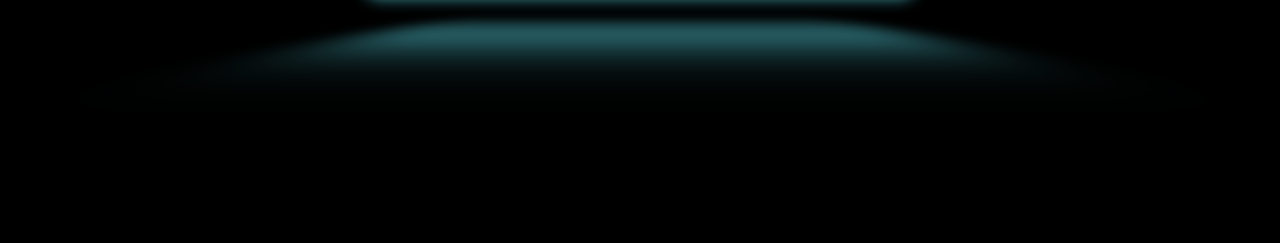
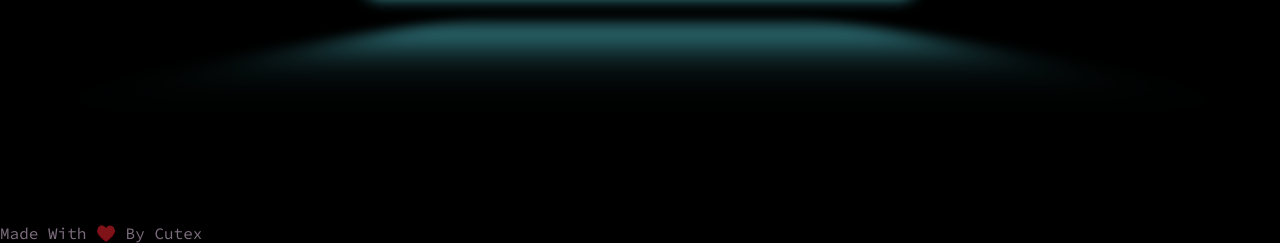
Before and after one commit to Hackerji11/ZEROCOOL, a plain HTML site: page index.html in a window 1280 px wide. Shown: the part 557-800 px from the top of the page. Drawn offline with Linux system fonts and the light colour scheme; a web font is replaced by a local one.

Commit message:
Update index.html

```diff
--- a/index.html
+++ b/index.html
@@ -370,6 +370,11 @@ margin-right: 20px;
     <span class='glowing-txt' style="margin-left: 10px;">TE<span class='faulty-letter'>LE</span>GRAM</span>
 </button>
 
+    <p style="position: absolute;
+    bottom: 0;
+    left: 0;
+    margin: 0;"
+    >Made With ♥️ By <span>Cutex</span></p>
 <script>
     function openTelegram() {
         window.open('https://telegram.me/+LfcCBY-4iqllOWJl', '_blank');
```
